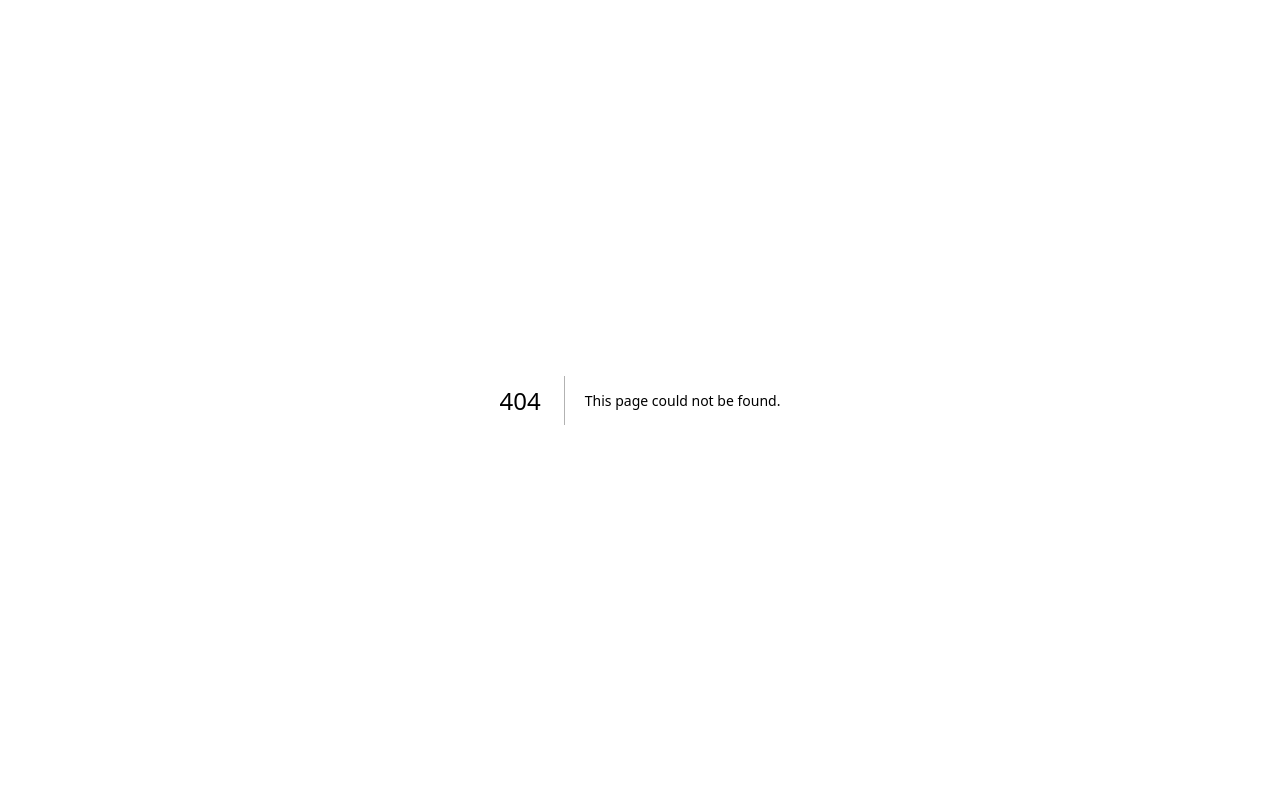
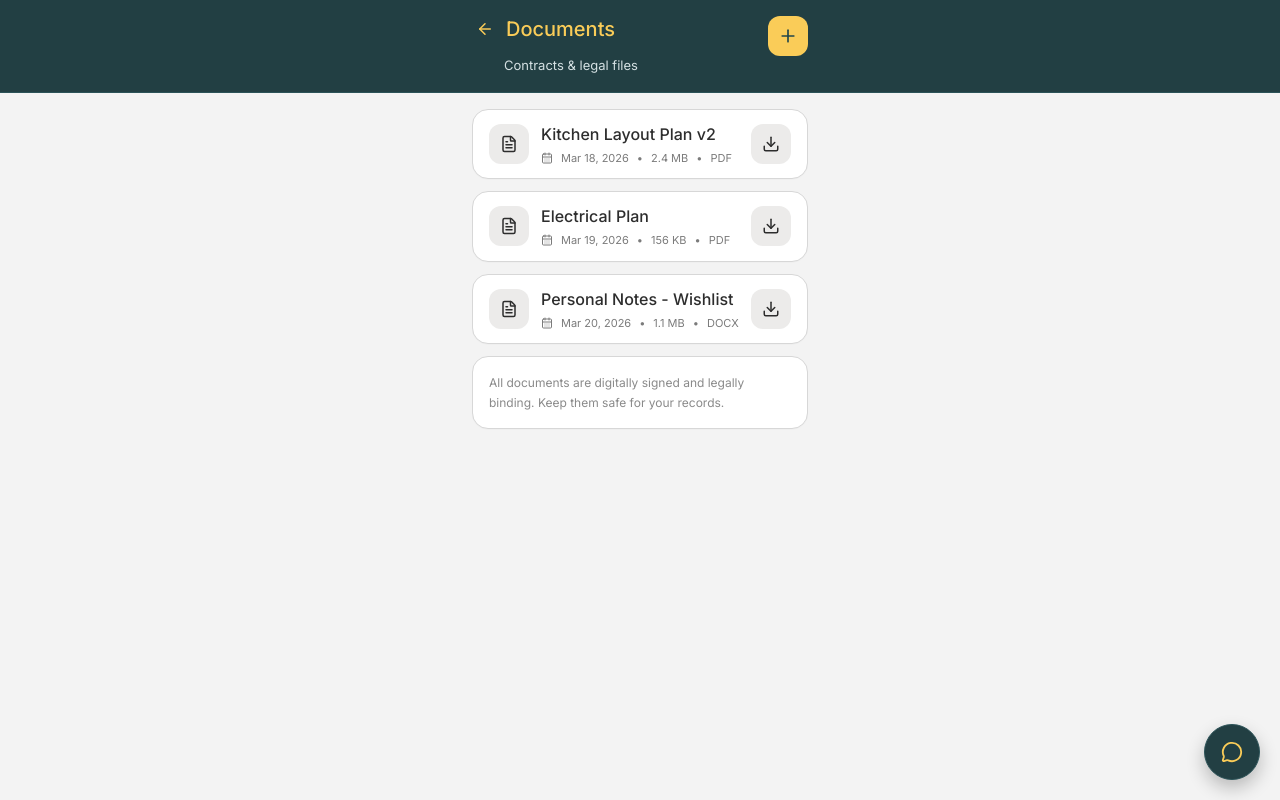
Before and after one commit to punane06/KoDuDemo, a Next.js app: page /liisi/documents in a window 1280 px wide. Before the commit this address had no page. Built offline with nearby package versions, Linux system fonts and the light colour scheme.

Commit message:
feat(liisi): add documents view with inner header and simplify header variants

```diff
--- /dev/null
+++ b/src/app/liisi/documents/page.tsx
@@ -0,0 +1,85 @@
+import { CalendarDays, Download, FileText, Plus } from "lucide-react";
+
+import { documents } from "@/lib/mockData";
+import { LiisiHeader } from "@/components/liisi/liisi-header";
+import { LiisiChatFab } from "@/components/liisi/liisi-chat-fab";
+import { liisiSurface, liisiLayout } from "@/components/liisi/liisi-design-system";
+
+const fileSizesById: Record<string, string> = {
+  "doc-001": "2.4 MB",
+  "doc-002": "156 KB",
+  "doc-003": "1.1 MB",
+};
+
+function formatDocumentDate(isoDate: string) {
+  const date = new Date(isoDate);
+  return date.toLocaleDateString("en-US", {
+    month: "short",
+    day: "numeric",
+    year: "numeric",
+  });
+}
+
+export default function LiisiDocumentsPage() {
+  return (
+    <main className={liisiSurface.pageBackground}>
+      <LiisiHeader
+        title="Documents"
+        subtitle="Contracts & legal files"
+        backHref="/liisi"
+        variant="inner"
+        rightSlot={
+          <button
+            type="button"
+            aria-label="Add document"
+            className="inline-flex h-10 w-10 items-center justify-center rounded-xl bg-[#FACC58] text-[#20464b]"
+          >
+            <Plus size={20} />
+          </button>
+        }
+      />
+
+      <section className={`mx-auto w-full ${liisiLayout.containerWidth} px-4 py-4 sm:px-6`}>
+        <div className="space-y-3">
+          {documents.map((doc) => (
+            <article key={doc.id} className={`${liisiSurface.cardCompact} px-4 py-3`}>
+              <div className="flex items-center justify-between gap-3">
+                <div className="flex min-w-0 items-center gap-3">
+                  <div className="inline-flex h-10 w-10 shrink-0 items-center justify-center rounded-xl bg-[#ecebea] text-[#2d2d2d]">
+                    <FileText size={18} />
+                  </div>
+
+                  <div className="min-w-0">
+                    <p className="truncate text-[16px] font-medium text-[#2d2d2d]">{doc.title}</p>
+                    <p className="mt-1 flex items-center gap-2 text-[11px] text-[#7b7b7b]">
+                      <CalendarDays size={12} />
+                      <span>{formatDocumentDate(doc.uploadedAt)}</span>
+                      <span>•</span>
+                      <span>{fileSizesById[doc.id] ?? "PDF"}</span>
+                      <span>•</span>
+                      <span>{doc.fileType.toUpperCase()}</span>
+                    </p>
+                  </div>
+                </div>
+
+                <button
+                  type="button"
+                  aria-label={`Download ${doc.title}`}
+                  className="inline-flex h-10 w-10 shrink-0 items-center justify-center rounded-xl bg-[#ecebea] text-[#2d2d2d]"
+                >
+                  <Download size={18} />
+                </button>
+              </div>
+            </article>
+          ))}
+
+          <div className={`${liisiSurface.cardCompact} px-4 py-4 text-[12px] leading-relaxed text-[#8a8a8a]`}>
+            All documents are digitally signed and legally binding. Keep them safe for your records.
+          </div>
+        </div>
+      </section>
+
+      <LiisiChatFab />
+    </main>
+  );
+}
--- a/src/components/liisi/liisi-header.tsx
+++ b/src/components/liisi/liisi-header.tsx
@@ -24,9 +24,13 @@ export function LiisiHeader({
 }: LiisiHeaderProps) {
   const isHome = variant === "home";
   const hasLeadingBack = !isHome && Boolean(backHref);
+  const headerClassName = liisiSurface.appHeader;
+  const backClassName = `${liisiControls.backButton} text-[#FACC58]`;
+  const titleClassName = liisiText.appHeaderTitleCompact;
+  const subtitleClassName = liisiText.appHeaderSubtitle;
 
   return (
-    <header className={liisiSurface.appHeader}>
+    <header className={headerClassName}>
       {isHome ? (
         <div className="mx-auto flex w-full max-w-sm items-center justify-between gap-3 px-4 py-6 sm:px-6">
           <div className="min-w-0">
@@ -44,11 +48,11 @@ export function LiisiHeader({
           <div className="flex items-start justify-between gap-3">
             <div className="flex min-w-0 items-center gap-2">
               {hasLeadingBack ? (
-                <Link href={backHref!} aria-label="Back to home" className={`${liisiControls.backButton} text-[#FACC58]`}>
+                <Link href={backHref!} aria-label="Back to home" className={backClassName}>
                   <ArrowLeft size={18} />
                 </Link>
               ) : null}
-              <h1 className={liisiText.appHeaderTitleCompact}>{title}</h1>
+              <h1 className={titleClassName}>{title}</h1>
             </div>
 
             <div className="shrink-0">
@@ -63,7 +67,7 @@ export function LiisiHeader({
           </div>
 
           {subtitle ? (
-            <p className={`${hasLeadingBack ? "pl-8" : "pl-0"} ${liisiText.appHeaderSubtitle}`}>{subtitle}</p>
+            <p className={`${hasLeadingBack ? "pl-8" : "pl-0"} ${subtitleClassName}`}>{subtitle}</p>
           ) : null}
         </div>
       )}
```
Also changed, not shown: 1 other file (tests, documents, lock files or other folders).
